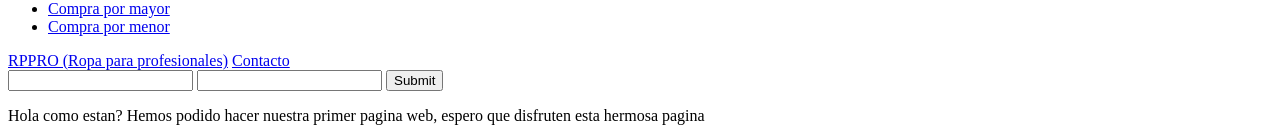
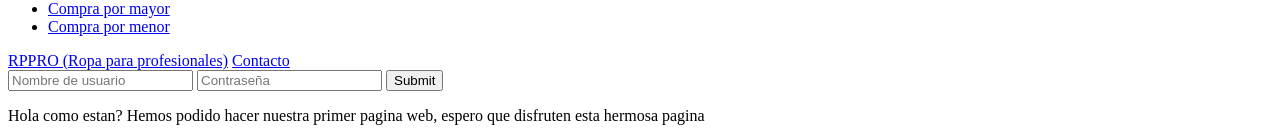
Before and after one commit to NICOGATT/RPMYPRO, a plain HTML site: page index.html in a window 1280 px wide. Shown: the part 947-1085 px from the top of the page. Drawn offline with Linux system fonts and the light colour scheme.

Commit message:
Le puse un placeholder a los inputs de nombre y contraseña

```diff
--- a/index.html
+++ b/index.html
@@ -25,8 +25,8 @@
       <a href="#">RPPRO (Ropa para profesionales)</a>
       <a href="#">Contacto</a>
       <form action="#">
-        <input type="text" name="nombre">
-        <input type="text" name="apellido">
+        <input type="text" name="nombre" placeholder="Nombre de usuario">
+        <input type="text" name="contraseña" placeholder="Contraseña">
         <input type="submit" name="entrar">
       </form>
     </nav>
```
